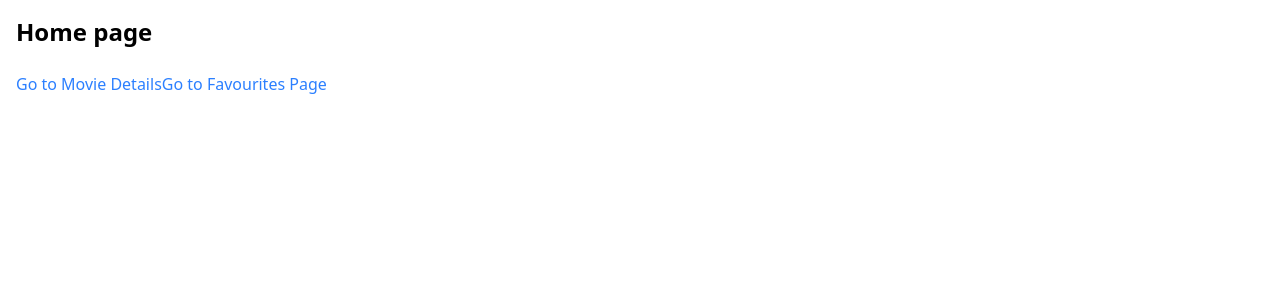
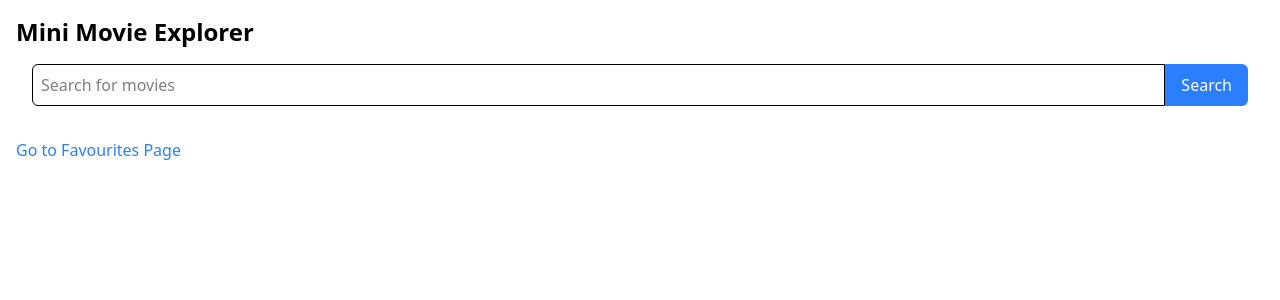
Before and after one commit to ambuhlily/honestfox-mini-movie-explorer, a React (Vite) app: page / in a window 1280 px wide. Shown: the top 300 px of the page. Built offline with nearby package versions, Linux system fonts and the light colour scheme.

Commit message:
search function working, movie cards and search bar component

```diff
--- /dev/null
+++ b/src/components/MovieCard.jsx
@@ -0,0 +1,28 @@
+import { Link } from 'react-router-dom';
+import PropTypes from 'prop-types';
+
+function MovieCard({ movie }) {
+  return (
+    <Link to={`/movie/${movie.imdbID}`} className="bg-gray-800 rounded-md overflow-hidden shadow hover:shadow-lg transition">
+      <img
+        src={movie.Poster !== 'N/A' ? movie.Poster : 'https://via.placeholder.com/300x450?text=No+Image'}
+        alt={movie.Title}
+        className="w-full h-72 object-cover"
+      />
+      <div className="p-2">
+        <h2 className="text-white text-lg font-semibold">{movie.Title}</h2>
+        <p className="text-gray-400 text-sm">{movie.Year}</p>
+      </div>
+    </Link>
+  );
+}
+MovieCard.propTypes = {
+  movie: PropTypes.shape({
+    imdbID: PropTypes.string.isRequired,
+    Poster: PropTypes.string.isRequired,
+    Title: PropTypes.string.isRequired,
+    Year: PropTypes.string.isRequired,
+  }).isRequired,
+};
+
+export default MovieCard;
--- /dev/null
+++ b/src/components/SearchBar.jsx
@@ -0,0 +1,32 @@
+import { useState } from 'react';
+import PropTypes from 'prop-types';
+
+function SearchBar({onSearch}) {
+  const [query, setQuery] = useState('');
+
+  const handleSubmit = (event) => {
+    event.preventDefault();
+    query && onSearch(query);
+  };
+
+  return (
+    <form onSubmit={handleSubmit} className="flex">
+      <input
+        type="text"
+        value={query}
+        onChange={(event) => setQuery(event.target.value)}
+        placeholder="Search for movies"
+        className="p-2 rounded-l-md border border-black w-full text-black"
+      />
+      <button type="submit" className="bg-blue-500 px-4 py-2 text-white rounded-r-md">
+        Search
+      </button>
+    </form>
+  );
+}
+
+SearchBar.propTypes = {
+  onSearch: PropTypes.func.isRequired,
+};
+
+export default SearchBar;
--- a/src/pages/Home.jsx
+++ b/src/pages/Home.jsx
@@ -1,22 +1,38 @@
 import { Link } from 'react-router-dom';
+import { useState } from 'react';
+import SearchBar from '../components/SearchBar';
+import MovieCard from '../components/MovieCard';
+const omdbapiUrl = "http://www.omdbapi.com/";
+const apiKey = "adf1f2d7";
 
 const Home = () => {
+  const [movies, setMovies] = useState([]);
+
+  const searchMovies = async (title) => {
+    fetch(`${omdbapiUrl}?s=${title}&apikey=${apiKey}`)
+      .then(response => response.json())
+      .then(data => setMovies(data.Search) || []);
+  };
 
   return (
     <div className="p-4">
       <h1 className="text-2xl font-bold">
-        Home page
+        Mini Movie Explorer
       </h1>
 
-      <div className="mt-6 space-y-4">
-        <Link to="/movie/1" className="text-blue-500 hover:underline">
-          Go to Movie Details
-        </Link>
+      <div className="p-4">
+        <SearchBar onSearch={searchMovies} />
+        <div className="grid grid-cols-2 sm:grid-cols-3 md:grid-cols-4 gap-4 mt-4">
+          {movies.map((movie) => (
+            <MovieCard key={movie.imdbID} movie={movie} />
+          ))}
+        </div>
+      </div>
 
         <Link to="/favourites" className="text-blue-500 hover:underline">
           Go to Favourites Page
         </Link>
-      </div>
+
     </div>
   );
 };
```
